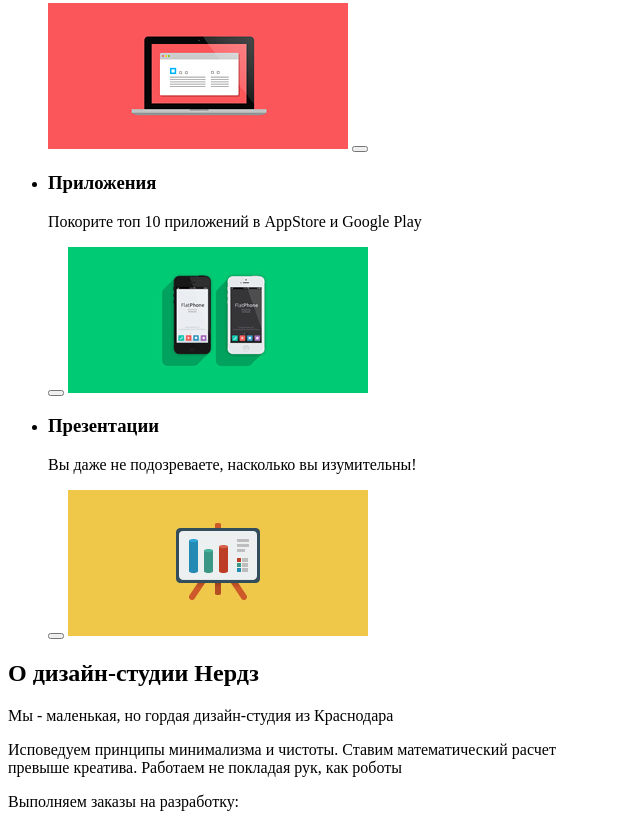
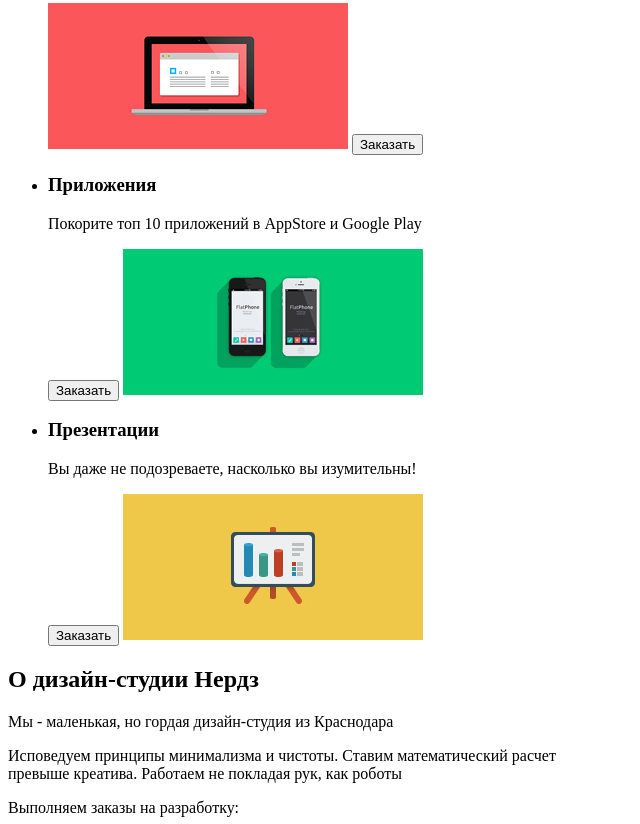
Before and after one commit to gryadunova/1498961-nerds-28, a plain HTML site: page index.html in a window 1280 px wide. Shown: the part 687-1511 px from the top of the page, without its empty margins (0-640 px from the left). Drawn offline with Linux system fonts and the light colour scheme.

Commit message:
Доступность и формы 4

```diff
--- a/index.html
+++ b/index.html
@@ -47,18 +47,18 @@
             <p>Мир никогда не будет прежним после того как увидит ваш сайт
             </p>
             <img src="img/illustration-1-1.png" width="300" height="146" alt="Веб-сайты">
-            <button type="button" name="Заказать"></button>
+            <button type="button">Заказать</button>
           </li>
           <li>
             <h3>Приложения</h3>
             <p>Покорите топ 10 приложений в AppStore и Google Play</p>
-            <button type="button" name="Заказать"></button>
+            <button type="button">Заказать</button>
             <img src="img/illustration-2-1.png" width="300" height="146" alt="Приложения">
           </li>
           <li>
             <h3>Презентации</h3>
             <p>Вы даже не подозреваете, насколько вы изумительны!</p>
-            <button type="button" name="Заказать"></button>
+            <button type="button">Заказать</button>
             <img src="img/illustration-3-1.png" width="300" height="146" alt="Презентации">
           </li>
         </ul>
```
Also changed, not shown: catalog.html (+1 -1 lines).
